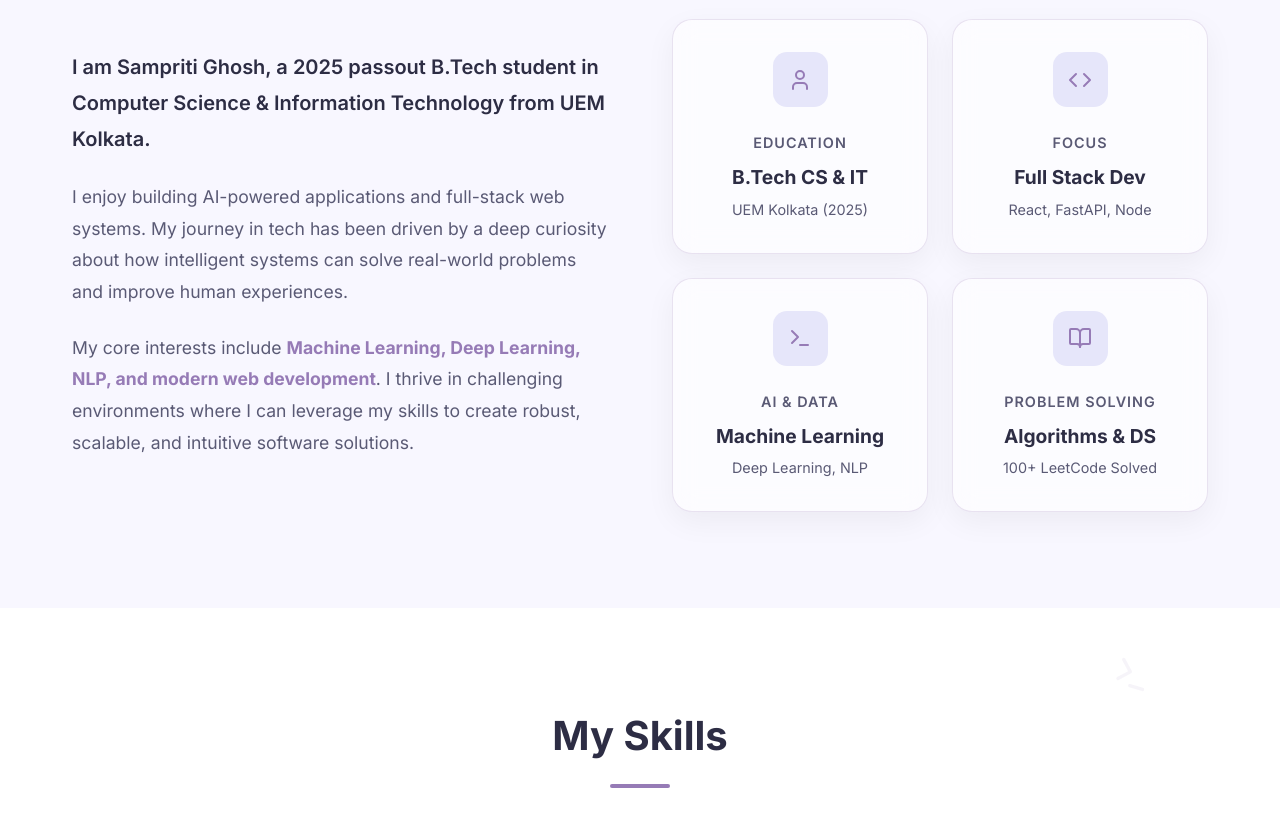
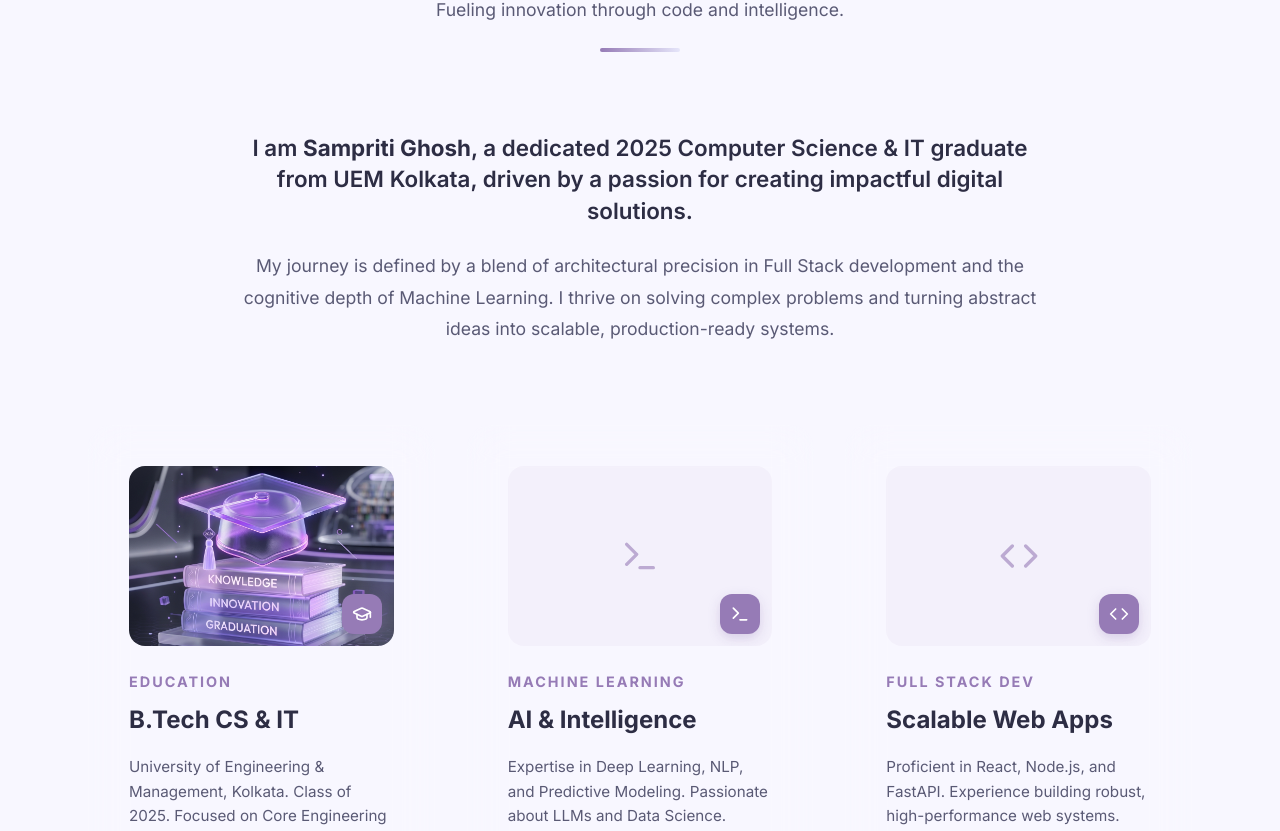
Before and after one commit to Sampriti2701/portfolio, a React (Vite) app: page / in a window 1280 px wide. Shown: the part 1025-1856 px from the top of the page. Built offline with nearby package versions, Linux system fonts and the light colour scheme.

Commit message:
feat: refactor About and Footer sections with premium pillars and modern design

```diff
--- a/src/components/About.css
+++ b/src/components/About.css
@@ -1,5 +1,5 @@
 .about-section {
-    padding: 6rem 0;
+    padding: 8rem 0;
     background-color: var(--bg-secondary);
     position: relative;
     overflow: hidden;
@@ -7,136 +7,190 @@
 
 .section-header {
     text-align: center;
-    margin-bottom: 4rem;
+    margin-bottom: 5rem;
 }
 
 .section-title {
-    font-size: 2.5rem;
-    font-weight: 700;
+    font-size: 3rem;
+    font-weight: 800;
     color: var(--text-primary);
     margin-bottom: 1rem;
-    display: inline-block;
+    letter-spacing: -0.5px;
+}
+
+.section-subtitle {
+    color: var(--text-secondary);
+    font-size: 1.1rem;
+    margin-bottom: 1.5rem;
 }
 
 .section-underline {
     height: 4px;
-    width: 60px;
-    background-color: var(--accent-primary);
+    width: 80px;
+    background: linear-gradient(90deg, var(--accent-primary), var(--accent-secondary));
     margin: 0 auto;
-    border-radius: 2px;
+    border-radius: 10px;
 }
 
 .about-content {
-    display: grid;
-    grid-template-columns: 1fr;
+    display: flex;
+    flex-direction: column;
     gap: 4rem;
-    align-items: center;
 }
 
-@media (min-width: 992px) {
-    .about-content {
-        grid-template-columns: 1fr 1fr;
-    }
+.about-summary {
+    max-width: 800px;
+    margin: 0 auto;
+    text-align: center;
 }
 
-.about-text .lead {
-    font-size: 1.25rem;
+.about-summary .lead {
+    font-size: 1.4rem;
     font-weight: 600;
     color: var(--text-primary);
     margin-bottom: 1.5rem;
+    line-height: 1.4;
 }
 
-.about-text p {
+.about-summary p {
     font-size: 1.1rem;
     color: var(--text-secondary);
-    margin-bottom: 1.5rem;
     line-height: 1.8;
 }
 
-.about-text strong {
-    color: var(--accent-primary);
+.pillars-grid {
+    display: grid;
+    grid-template-columns: repeat(auto-fit, minmax(300px, 1fr));
+    gap: 2rem;
+    padding: 1rem;
 }
 
-.about-cards-container {
-    perspective: 1500px;
+.pillar-card {
+    background: rgba(255, 255, 255, 0.03);
+    backdrop-filter: blur(20px);
+    -webkit-backdrop-filter: blur(20px);
+    border: 1px solid rgba(255, 255, 255, 0.1);
+    border-radius: 24px;
+    padding: 2.5rem;
+    display: flex;
+    flex-direction: column;
+    gap: 1.5rem;
+    transition: all 0.5s cubic-bezier(0.23, 1, 0.32, 1);
+    position: relative;
+    overflow: hidden;
 }
 
-.about-cards {
-    display: grid;
-    grid-template-columns: repeat(2, 1fr);
-    gap: 1.5rem;
+.dark .pillar-card {
+    background: rgba(30, 30, 45, 0.4);
+    border-color: rgba(150, 123, 182, 0.15);
 }
 
-.info-card {
-    background: rgba(255, 255, 255, 0.6);
-    backdrop-filter: blur(12px);
-    -webkit-backdrop-filter: blur(12px);
-    border: 1px solid rgba(150, 123, 182, 0.2);
-    padding: 2rem 1.5rem;
-    border-radius: 20px;
-    box-shadow: 0 10px 30px rgba(0, 0, 0, 0.05);
-    transition: all 0.4s cubic-bezier(0.175, 0.885, 0.32, 1.275);
-    display: flex;
-    flex-direction: column;
-    align-items: center;
-    text-align: center;
-    cursor: default;
+.pillar-card:hover {
+    transform: translateY(-10px);
+    border-color: rgba(150, 123, 182, 0.4);
+    box-shadow: 0 20px 40px rgba(0, 0, 0, 0.1);
 }
 
-.dark .info-card {
-    background: rgba(30, 30, 40, 0.5);
-    border-color: rgba(150, 123, 182, 0.2);
-    box-shadow: 0 10px 30px rgba(0, 0, 0, 0.2);
+.pillar-visual {
+    height: 180px;
+    width: 100%;
+    position: relative;
+    border-radius: 16px;
+    overflow: hidden;
+    background: rgba(150, 123, 182, 0.05);
 }
 
-.info-card .info-icon {
-    background-color: var(--accent-secondary);
-    color: var(--accent-primary);
-    width: 55px;
-    height: 55px;
-    border-radius: 14px;
+.pillar-image {
+    width: 100%;
+    height: 100%;
+    object-fit: cover;
+    transition: transform 0.8s ease;
+}
+
+.pillar-card:hover .pillar-image {
+    transform: scale(1.1);
+}
+
+.pillar-icon-placeholder {
+    width: 100%;
+    height: 100%;
     display: flex;
     justify-content: center;
     align-items: center;
-    margin-bottom: 1.5rem;
-    transition: transform 0.3s ease;
+    color: var(--accent-primary);
+    opacity: 0.6;
 }
 
-.dark .info-card .info-icon {
-    background-color: rgba(150, 123, 182, 0.2);
+.pillar-icon-badge {
+    position: absolute;
+    bottom: 12px;
+    right: 12px;
+    background: var(--accent-primary);
+    color: white;
+    width: 40px;
+    height: 40px;
+    border-radius: 12px;
+    display: flex;
+    justify-content: center;
+    align-items: center;
+    box-shadow: 0 4px 12px rgba(150, 123, 182, 0.3);
 }
 
-.info-card:hover .info-icon {
-    transform: scale(1.1) rotate(5deg);
+.pillar-info h3 {
+    font-size: 0.9rem;
+    text-transform: uppercase;
+    letter-spacing: 2px;
+    color: var(--accent-primary);
+    margin-bottom: 0.5rem;
+    font-weight: 700;
 }
 
-.info-card h3 {
-    font-size: 0.9rem;
-    color: var(--text-secondary);
-    margin-bottom: 0.5rem;
-    text-transform: uppercase;
-    letter-spacing: 1px;
-    font-weight: 600;
+.pillar-info h4 {
+    font-size: 1.5rem;
+    color: var(--text-primary);
+    margin-bottom: 1rem;
+    font-weight: 700;
 }
 
-.info-card p {
-    font-size: 1.2rem;
-    font-weight: 700;
-    color: var(--text-primary);
-    margin-bottom: 0.3rem;
+.pillar-info p {
+    color: var(--text-secondary);
+    line-height: 1.6;
+    font-size: 0.95rem;
 }
 
-.info-card span {
-    font-size: 0.9rem;
-    color: var(--text-secondary);
+/* Pillar Specific Themes */
+.pillar-purple { --card-glow: rgba(150, 123, 182, 0.2); }
+.pillar-cyan { --card-glow: rgba(0, 255, 255, 0.15); }
+.pillar-blue { --card-glow: rgba(64, 123, 255, 0.15); }
+.pillar-lavender { --card-glow: rgba(230, 210, 255, 0.15); }
+
+.pillar-card::before {
+    content: '';
+    position: absolute;
+    top: 0;
+    left: 0;
+    right: 0;
+    bottom: 0;
+    background: radial-gradient(circle at top right, var(--card-glow), transparent 70%);
+    opacity: 0;
+    transition: opacity 0.5s ease;
+    pointer-events: none;
+}
+
+.pillar-card:hover::before {
+    opacity: 1;
 }
 
 @media (max-width: 768px) {
-    .about-cards {
+    .about-section {
+        padding: 5rem 0;
+    }
+
+    .section-title {
+        font-size: 2.2rem;
+    }
+
+    .pillars-grid {
         grid-template-columns: 1fr;
     }
-
-    .about-section {
-        padding: 4rem 0;
-    }
 }
--- a/src/components/About.jsx
+++ b/src/components/About.jsx
@@ -1,33 +1,44 @@
 import React from 'react';
 import { motion } from 'framer-motion';
-import { User, BookOpen, Code, Terminal } from 'lucide-react';
+import { BookOpen, Code, Terminal, GraduationCap } from 'lucide-react';
 import { useMagnetic } from '../hooks/useMagnetic';
 import './About.css';
 
-const InfoCard = ({ icon: Icon, title, subtitle, label, delay }) => {
-    const magnetic = useMagnetic(0.2);
+// Import assets
+import educationImg from '../assets/about/education_about.png';
+import dsAlgoImg from '../assets/about/ds_algo_about.png';
+
+const PillarCard = ({ icon: Icon, title, subtitle, description, image, delay, theme }) => {
+    const magnetic = useMagnetic(0.15);
 
     return (
         <motion.div
-            className="info-card"
-            initial={{ opacity: 0, y: 20 }}
+            className={`pillar-card ${theme}`}
+            initial={{ opacity: 0, y: 30 }}
             whileInView={{ opacity: 1, y: 0 }}
             viewport={{ once: true }}
-            transition={{ delay, duration: 0.5 }}
+            transition={{ delay, duration: 0.6 }}
             ref={magnetic.ref}
             animate={{ x: magnetic.x, y: magnetic.y }}
-            whileHover={{
-                scale: 1.05,
-                rotateX: -5,
-                rotateY: 5,
-                boxShadow: "0 20px 40px rgba(150, 123, 182, 0.2)"
-            }}
-            style={{ perspective: 1000 }}
+            whileHover={{ y: -10 }}
         >
-            <div className="info-icon"><Icon size={24} /></div>
+            <div className="pillar-visual">
+                {image ? (
+                    <img src={image} alt={title} className="pillar-image" />
+                ) : (
+                    <div className="pillar-icon-placeholder">
+                        <Icon size={40} />
+                    </div>
+                )}
+                <div className="pillar-icon-badge">
+                    <Icon size={20} />
+                </div>
+            </div>
+            <div className="pillar-info">
                 <h3>{title}</h3>
-            <p>{subtitle}</p>
-            <span>{label}</span>
+                <h4>{subtitle}</h4>
+                <p>{description}</p>
+            </div>
         </motion.div>
     );
 };
@@ -44,59 +55,61 @@ const About = () => {
                     transition={{ duration: 0.6 }}
                 >
                     <h2 className="section-title">About Me</h2>
+                    <p className="section-subtitle">Fueling innovation through code and intelligence.</p>
                     <div className="section-underline"></div>
                 </motion.div>
 
                 <div className="about-content">
                     <motion.div
-                        className="about-text"
-                        initial={{ opacity: 0, x: -50 }}
+                        className="about-summary"
+                        initial={{ opacity: 0, x: -30 }}
                         whileInView={{ opacity: 1, x: 0 }}
-                        viewport={{ once: true, margin: "-100px" }}
+                        viewport={{ once: true }}
                         transition={{ duration: 0.8 }}
                     >
                         <p className="lead">
-                            I am Sampriti Ghosh, a 2025 passout B.Tech student in Computer Science & Information Technology from UEM Kolkata.
+                            I am <strong>Sampriti Ghosh</strong>, a dedicated 2025 Computer Science & IT graduate from UEM Kolkata, driven by a passion for creating impactful digital solutions.
                         </p>
                         <p>
-                            I enjoy building AI-powered applications and full-stack web systems. My journey in tech has been driven by a deep curiosity about how intelligent systems can solve real-world problems and improve human experiences.
-                        </p>
-                        <p>
-                            My core interests include <strong>Machine Learning, Deep Learning, NLP, and modern web development</strong>. I thrive in challenging environments where I can leverage my skills to create robust, scalable, and intuitive software solutions.
+                            My journey is defined by a blend of architectural precision in Full Stack development and the cognitive depth of Machine Learning. I thrive on solving complex problems and turning abstract ideas into scalable, production-ready systems.
                         </p>
                     </motion.div>
 
-                    <div className="about-cards-container">
-                        <div className="about-cards">
-                            <InfoCard
-                                icon={User}
+                    <div className="pillars-grid">
+                        <PillarCard
+                            icon={GraduationCap}
                             title="Education"
                             subtitle="B.Tech CS & IT"
-                                label="UEM Kolkata (2025)"
+                            description="University of Engineering & Management, Kolkata. Class of 2025. Focused on Core Engineering & AI."
+                            image={educationImg}
+                            theme="pillar-purple"
                             delay={0.1}
                         />
-                            <InfoCard
-                                icon={Code}
-                                title="Focus"
-                                subtitle="Full Stack Dev"
-                                label="React, FastAPI, Node"
+                        <PillarCard
+                            icon={Terminal}
+                            title="Machine Learning"
+                            subtitle="AI & Intelligence"
+                            description="Expertise in Deep Learning, NLP, and Predictive Modeling. Passionate about LLMs and Data Science."
+                            theme="pillar-cyan"
                             delay={0.2}
                         />
-                            <InfoCard
-                                icon={Terminal}
-                                title="AI & Data"
-                                subtitle="Machine Learning"
-                                label="Deep Learning, NLP"
+                        <PillarCard
+                            icon={Code}
+                            title="Full Stack Dev"
+                            subtitle="Scalable Web Apps"
+                            description="Proficient in React, Node.js, and FastAPI. Experience building robust, high-performance web systems."
+                            theme="pillar-blue"
                             delay={0.3}
                         />
-                            <InfoCard
+                        <PillarCard
                             icon={BookOpen}
                             title="Problem Solving"
-                                subtitle="Algorithms & DS"
-                                label="100+ LeetCode Solved"
+                            subtitle="DS & Algorithms"
+                            description="Strong foundation in complex algorithms. 100+ LeetCode problems solved across diverse categories."
+                            image={dsAlgoImg}
+                            theme="pillar-lavender"
                             delay={0.4}
                         />
-                        </div>
                     </div>
                 </div>
             </div>
--- a/src/components/Footer.jsx
+++ b/src/components/Footer.jsx
@@ -1,5 +1,6 @@
 import { motion } from 'framer-motion';
-import { ArrowUp, Github, Linkedin, Mail } from 'lucide-react';
+import { ArrowUp, Github, Linkedin, Mail, Cpu, Globe, Zap } from 'lucide-react';
+import './Footer.css';
 
 const Footer = () => {
     const currentYear = new Date().getFullYear();
@@ -11,64 +12,87 @@ const Footer = () => {
         });
     };
 
+    const techStack = [
+        { icon: Globe, name: 'React' },
+        { icon: Zap, name: 'Framer Motion' },
+        { icon: Cpu, name: 'Vite' }
+    ];
+
     return (
         <footer className="footer-section">
             <div className="container footer-container">
+                <div className="footer-top">
                     <motion.div
-                    className="footer-content"
-                    initial={{ opacity: 0, y: 30 }}
+                        className="footer-brand-section"
+                        initial={{ opacity: 0, x: -30 }}
+                        whileInView={{ opacity: 1, x: 0 }}
+                        viewport={{ once: true }}
+                    >
+                        <div className="footer-logo">
+                            <span className="logo-accent">&lt;</span>
+                            Sampriti Ghosh
+                            <span className="logo-accent"> /&gt;</span>
+                        </div>
+                        <p className="footer-tagline">
+                            Architecting the future with code and intelligence.
+                        </p>
+                    </motion.div>
+
+                    <motion.div
+                        className="footer-tech-stack"
+                        initial={{ opacity: 0, y: 20 }}
                         whileInView={{ opacity: 1, y: 0 }}
                         viewport={{ once: true }}
-                    transition={{ duration: 0.8 }}
                     >
-                    <div className="footer-brand">
-                        &lt;Sampriti Ghosh /&gt;
-                    </div>
-                    <p className="footer-text">
-                        Building intelligent systems with Full Stack Dev & ML.
-                    </p>
-                    <div className="footer-socials">
-                        <motion.a
-                            href="https://github.com/Sampriti2701"
-                            target="_blank"
-                            rel="noopener noreferrer"
-                            aria-label="GitHub"
+                        <span className="tech-title">Built with</span>
+                        <div className="tech-icons">
+                            {techStack.map((tech, index) => (
+                                <motion.div
+                                    key={index}
+                                    className="tech-item"
                                     whileHover={{ y: -5, color: 'var(--accent-primary)' }}
+                                    title={tech.name}
                                 >
-                            <Github size={20} />
-                        </motion.a>
-                        <motion.a
-                            href="https://www.linkedin.com/in/sampriti-g-3657663aa"
-                            target="_blank"
-                            rel="noopener noreferrer"
-                            aria-label="LinkedIn"
-                            whileHover={{ y: -5, color: 'var(--accent-primary)' }}
-                        >
-                            <Linkedin size={20} />
-                        </motion.a>
-                        <motion.a
-                            href="mailto:sampritighosh2701@gmail.com"
-                            aria-label="Email"
-                            whileHover={{ y: -5, color: 'var(--accent-primary)' }}
-                        >
-                            <Mail size={20} />
-                        </motion.a>
+                                    <tech.icon size={18} />
+                                </motion.div>
+                            ))}
                         </div>
                     </motion.div>
 
                     <motion.div
-                    className="footer-bottom"
-                    initial={{ opacity: 0 }}
-                    whileInView={{ opacity: 1 }}
+                        className="footer-social-links"
+                        initial={{ opacity: 0, x: 30 }}
+                        whileInView={{ opacity: 1, x: 0 }}
                         viewport={{ once: true }}
-                    transition={{ delay: 0.2, duration: 0.8 }}
                     >
-                    <p>&copy; {currentYear} Sampriti Ghosh. All rights reserved.</p>
+                        <div className="social-pill">
+                            <a href="https://github.com/Sampriti2701" target="_blank" rel="noopener noreferrer">
+                                <Github size={20} />
+                            </a>
+                            <a href="https://www.linkedin.com/in/sampriti-g-3657663aa" target="_blank" rel="noopener noreferrer">
+                                <Linkedin size={20} />
+                            </a>
+                            <a href="mailto:sampritighosh2701@gmail.com">
+                                <Mail size={20} />
+                            </a>
+                        </div>
+                    </motion.div>
+                </div>
 
-                    <button onClick={scrollToTop} className="scroll-top-btn" aria-label="Scroll to top">
+                <div className="footer-separator"></div>
+
+                <div className="footer-bottom">
+                    <p className="copyright">&copy; {currentYear} Sampriti Ghosh. Developed with passion.</p>
+
+                    <motion.button
+                        onClick={scrollToTop}
+                        className="scroll-top-btn"
+                        whileHover={{ scale: 1.1, backgroundColor: 'var(--accent-primary)', color: 'white' }}
+                        whileTap={{ scale: 0.9 }}
+                    >
                         <ArrowUp size={20} />
-                    </button>
-                </motion.div>
+                    </motion.button>
+                </div>
             </div>
         </footer>
     );
```
Also changed, not shown: src/components/Footer.css (+95 -40 lines), src/assets/about/ds_algo_about.png (added), src/assets/about/education_about.png (added). Lines whose indentation alone changed are shown as unchanged.
